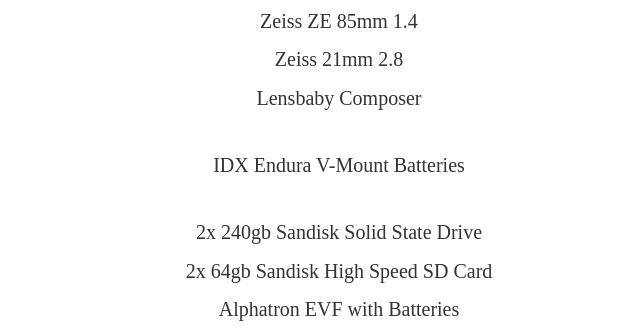
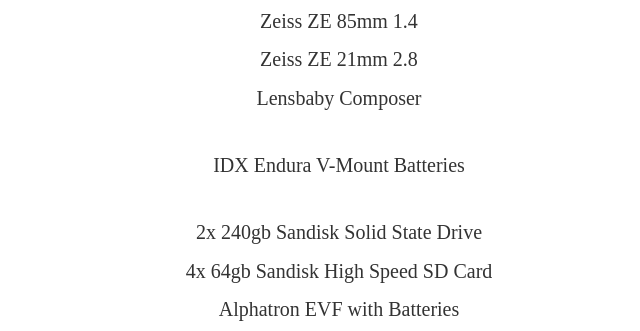
Before and after one commit to swinefilms/swine_films, a plain HTML site: page equipment.html in a window 1280 px wide. Shown: the part 277-608 px from the top of the page, 301-941 px from the left. Drawn offline with nearby package versions, Linux system fonts and the light colour scheme.

Commit message:
Update equipment.html
update

```diff
--- a/equipment.html
+++ b/equipment.html
@@ -19,13 +19,13 @@
 				<br>
 				<p>Zeiss ZE 50mm 1.4</p>
 				<p>Zeiss ZE 85mm 1.4</p>
-				<p>Zeiss 21mm 2.8</p>
+				<p>Zeiss ZE 21mm 2.8</p>
 				<p>Lensbaby Composer</p>
 				<br>
 				<p>IDX Endura V-Mount Batteries</p>
 				<br>
 				<p>2x 240gb Sandisk Solid State Drive</p>
-				<p>2x 64gb Sandisk High Speed SD Card</p>
+				<p>4x 64gb Sandisk High Speed SD Card</p>
 				<p>Alphatron EVF with Batteries</p>
 				<p>Wooden Camera EVF Mount</p>
 				<p>Wooden Camera Top Handle</p>
```
